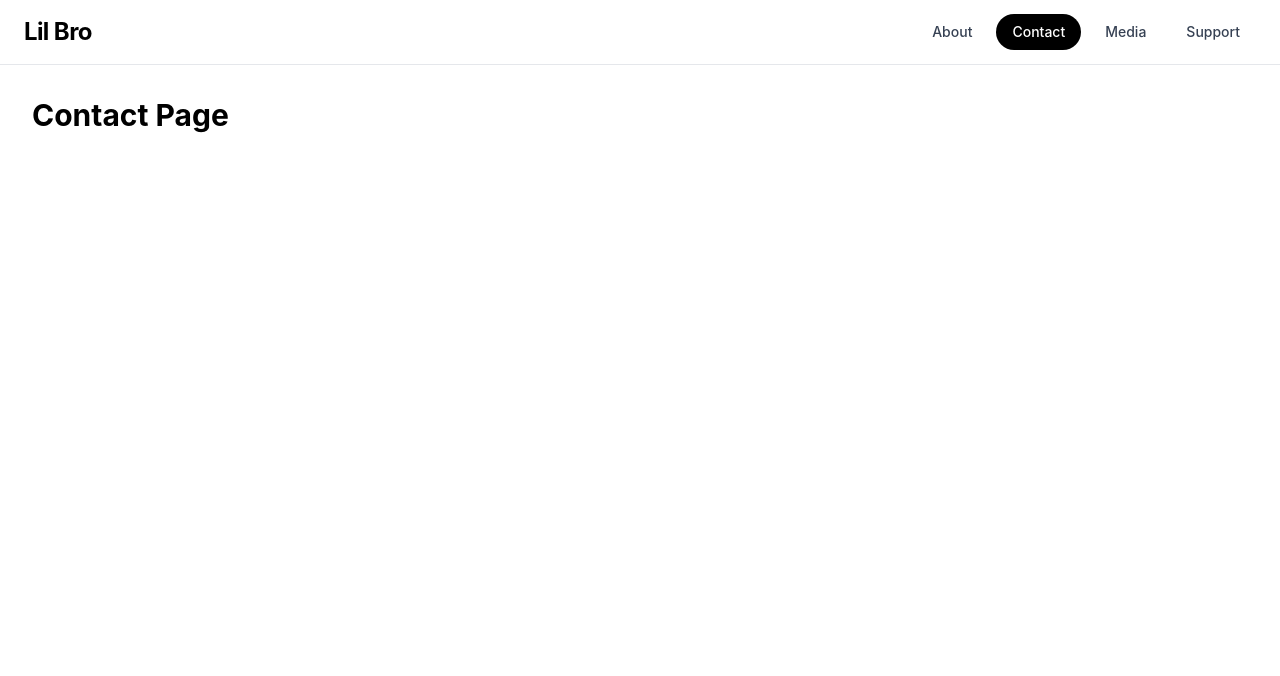
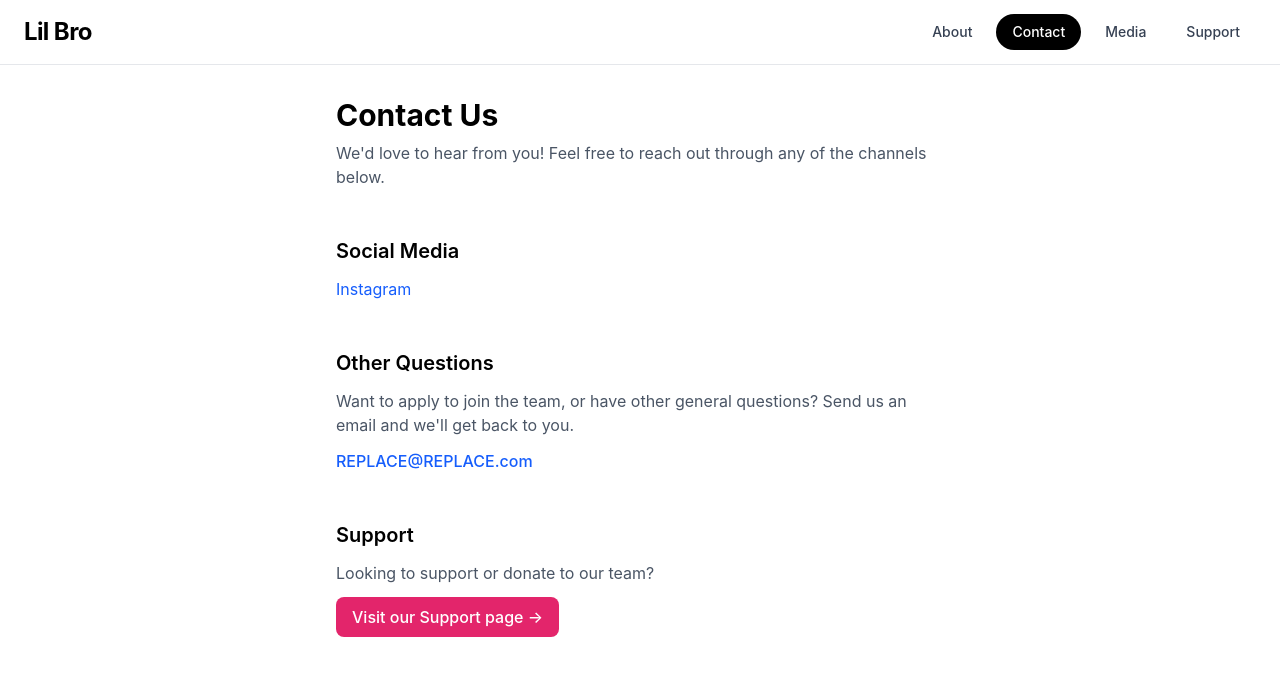
Before and after one commit to ising2025/kelly, a React (Vite) app: page /contact in a window 1280 px wide. Shown: the top 676 px of the page. Built offline with nearby package versions, Linux system fonts and the light colour scheme.

Commit message:
added basic contact page
made bare-bones structure for contact page (socials, email for questions, redirect if looking for support page); info to be replaced

```diff
--- a/package.json
+++ b/package.json
@@ -25,6 +25,6 @@
     "eslint-plugin-react-refresh": "^0.5.2",
     "globals": "^17.5.0",
     "tailwindcss": "^4.3.0",
-    "vite": "^8.0.10"
+    "vite": "^8.0.12"
   }
 }
--- a/src/About.jsx
+++ b/src/About.jsx
@@ -4,7 +4,7 @@ export default function About() {
   return (
     <>
       <main className="p-8">
-        <h1 className="text-3xl font-bold">About Page</h1>
+        <h1 className="text-3xl font-bold">About Us</h1>
       </main>
     </>
   );
--- a/src/Contact.jsx
+++ b/src/Contact.jsx
@@ -1,10 +1,108 @@
 
+
+// export default function Contact() {
+//   return (
+//     <>
+//       <main className="p-8">
+//         <h1 className="text-3xl font-bold">Contact Page</h1>
+//       </main>
+//     </>
+//   );
+// }
+
+import { Link } from "react-router-dom";
 
 export default function Contact() {
   return (
     <>
-      <main className="p-8">
-        <h1 className="text-3xl font-bold">Contact Page</h1>
+      <main className="mx-auto max-w-2xl p-8 space-y-12">
+        <header className="space-y-2">
+          <h1 className="text-3xl font-bold">Contact Us</h1>
+          <p className="text-gray-600">
+            We'd love to hear from you! Feel free to reach out through any of the channels below.
+          </p>
+        </header>
+
+        {/* Social media */}
+        <section className="space-y-3">
+          <h2 className="text-xl font-semibold">Social Media</h2>
+          {/* <p className="text-gray-600">Follow our socials!</p> */}
+          <ul className="flex flex-wrap gap-4">
+            {/* <li>
+              <a
+                href="https://twitter.com/YOUR_HANDLE"
+                target="_blank"
+                rel="noopener noreferrer"
+                className="text-blue-600 hover:underline"
+              >
+                X / Twitter
+              </a>
+            </li> */}
+            <li>
+              <a
+                href="https://instagram.com/OUR_HANDLE"
+                target="_blank"
+                rel="noopener noreferrer"
+                className="text-blue-600 hover:underline"
+              >
+                Instagram
+              </a>
+            </li>
+            {/* <li>
+              <a
+                href="https://linkedin.com/company/YOUR_COMPANY"
+                target="_blank"
+                rel="noopener noreferrer"
+                className="text-blue-600 hover:underline"
+              >
+                LinkedIn
+              </a>
+            </li> */}
+            {/* <li>
+              <a
+                href="https://facebook.com/YOUR_PAGE"
+                target="_blank"
+                rel="noopener noreferrer"
+                className="text-blue-600 hover:underline"
+              >
+                Facebook
+              </a>
+            </li> */}
+          </ul>
+        </section>
+
+        {/* Other questions */}
+        <section className="space-y-3">
+          <h2 className="text-xl font-semibold">Other Questions</h2>
+          <p className="text-gray-600">
+            Want to apply to join the team, or have other general questions? Send us an
+            email and we'll get back to you.
+          </p>
+          <a
+            href="mailto:REPLACE@REPLACE.com"
+            className="inline-block font-medium text-blue-600 hover:underline"
+          >
+            REPLACE@REPLACE.com
+          </a>
+        </section>
+
+        {/* Support */}
+        <section className="space-y-3">
+          <h2 className="text-xl font-semibold">Support</h2>
+          <p className="text-gray-600">Looking to support or donate to our team?</p>
+          <Link
+            to="/support"
+            className="inline-block rounded-lg bg-[#E3256B] px-4 py-2 font-medium text-white hover:bg-[#C71F5C]"
+          >
+            Visit our Support page →
+          </Link>
+          {/* <a
+            href="/support"
+            className="inline-block rounded-lg bg-blue-600 px-4 py-2 font-medium text-white hover:bg-blue-700"
+          >
+            Visit our Support page →
+          </a> */}
+        </section>
       </main>
     </>
   );
```
Also changed, not shown: 1 other file (tests, documents, lock files or other folders).
